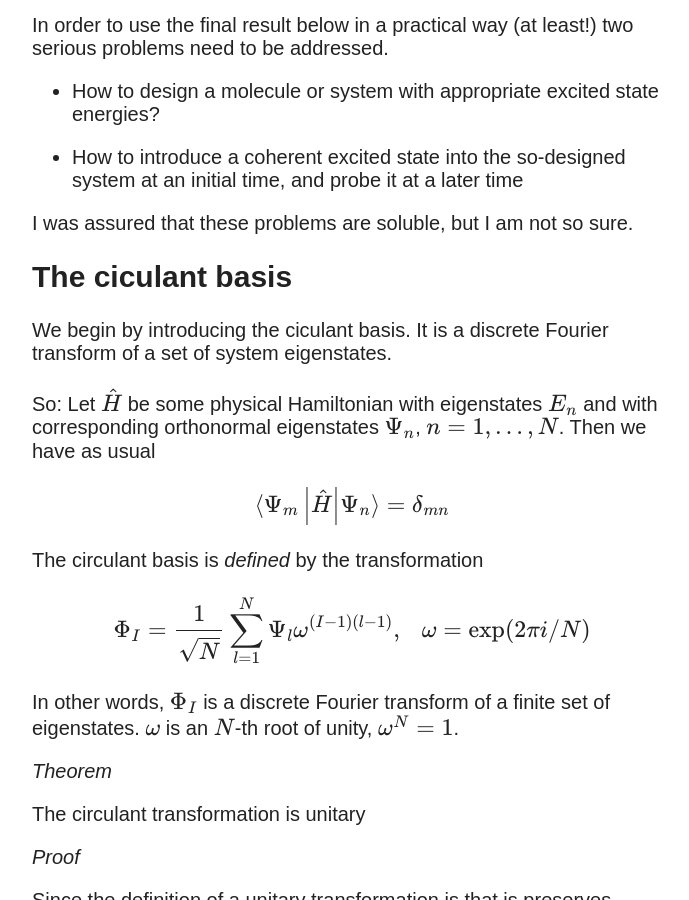
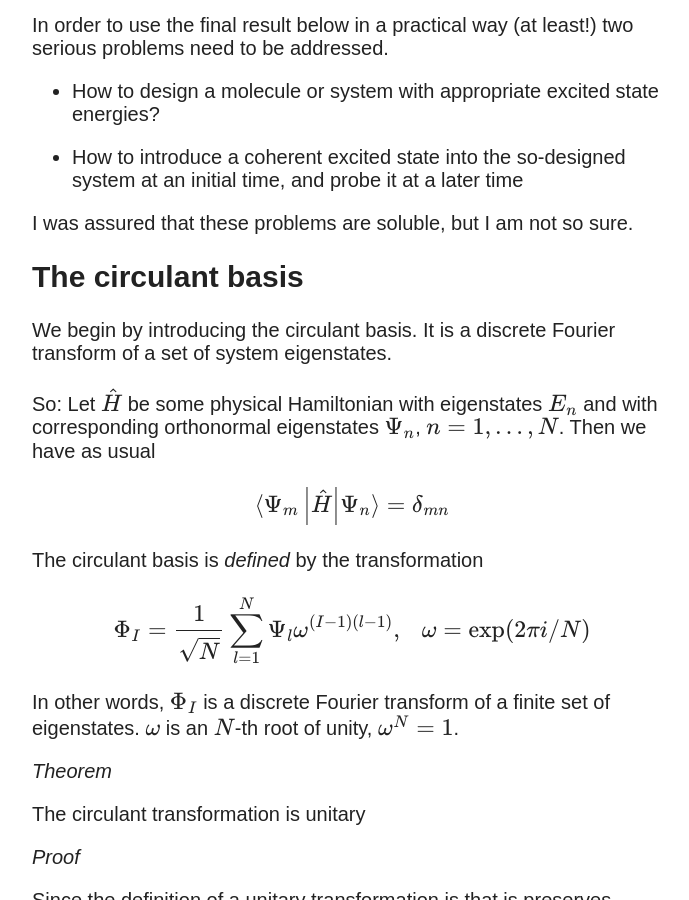
Before and after one commit to dylan-jayatilaka/dylan-jayatilaka.github.io, a Jekyll site: the page built from _posts/2014-10-17-designing-circulant-hamiltonians-for-quantum-computing.md, in a window 1280 px wide and 900 px high, scrolled down 1464 px. Shown: the whole window, without its empty margins (318-1007 px from the left). Built offline with Jekyll 4.4.1, drawn with Linux system fonts in a browser that asks for light colours; nearby versions of some CDN libraries; formulas are drawn with MathJax 3.

Commit message:
corrected

```diff
--- a/_posts/2014-10-17-designing-circulant-hamiltonians-for-quantum-computing.md
+++ b/_posts/2014-10-17-designing-circulant-hamiltonians-for-quantum-computing.md
@@ -47,9 +47,9 @@
 
 I was assured that these problems are soluble, but I am not so sure.
 
-## The ciculant basis
+## The circulant basis
 
-We begin by introducing the ciculant basis. It is a discrete Fourier
+We begin by introducing the circulant basis. It is a discrete Fourier
 transform of a set of system eigenstates.
 
 So: Let \\( \hat{H} \\) be some physical Hamiltonian with eigenstates
```
